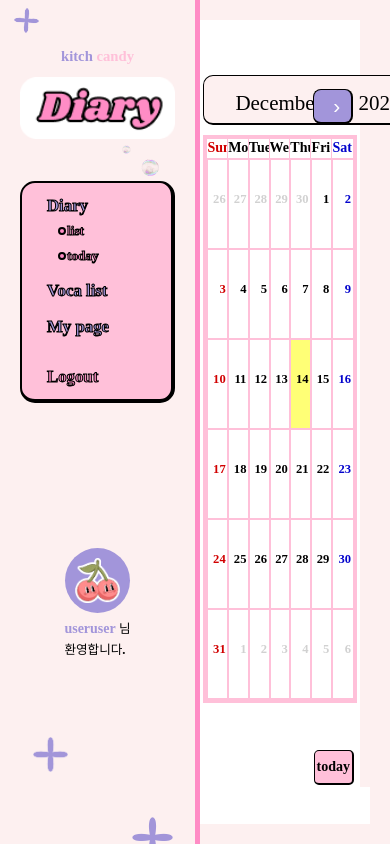
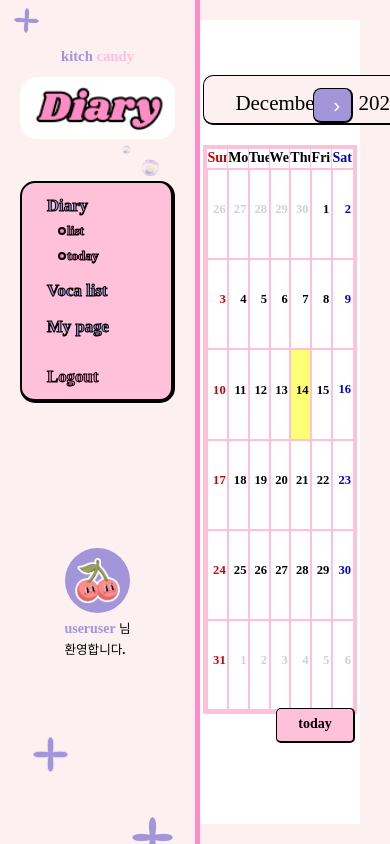
Before and after one commit to kiwowki/KiCanDiary, a React (Create React App) app in the folder client/: page / in a window 390 px wide. Built offline with nearby package versions, Linux system fonts and the light colour scheme.

Commit message:
commit 1.2
캘린더 클릭시 날자 반환

```diff
--- a/client/package.json
+++ b/client/package.json
@@ -19,7 +19,7 @@
     "react-dom": "^18.2.0",
     "react-quill": "^2.0.0",
     "react-redux": "^9.0.4",
-    "react-router-dom": "^6.20.1",
+    "react-router-dom": "^6.21.1",
     "react-scripts": "5.0.1",
     "sass": "^1.69.5",
     "web-vitals": "^2.1.4"
--- a/client/src/App.js
+++ b/client/src/App.js
@@ -9,7 +9,7 @@ const App = () => {
         <BrowserRouter>
             <Routes>
                 <Route path="/" element={<Home />} />
-                <Route path="/write" element={<Write />} />
+                <Route path="/write/:params" element={<Write />} />
             </Routes>
         </BrowserRouter>
     );
--- a/client/src/assets/scss/section/_main.scss
+++ b/client/src/assets/scss/section/_main.scss
@@ -1,9 +1,12 @@
 #wrap {
     #main {
         width: calc(100% - 200px);
+        height: calc(100vh);
         border-left: none;
+
         .main__wrap {
             display: flex;
+            height: 100%;
             justify-content: space-between;
 
             .left {
@@ -30,10 +33,15 @@
                 }
 
                 .today {
-                    width: 100%;
-                    display: flex;
-                    justify-content: flex-end;
-                    padding: 75px 2% 1% 1%;
+                    width: 79px;
+                    position: absolute;
+                    top: 100%;
+                    right: 1%;
+                    text-align: center;
+                    // width: 100%;
+                    // display: flex;
+                    // justify-content: flex-end;
+                    // padding: 5% 2% 20px 1%;
 
                     p {
                         background-color: var(--font-pink1);
@@ -238,12 +246,14 @@
                             }
                         }
                         .all__list {
-                            margin-top: -98px;
+                            margin-top: -110px;
+
                             .my__list {
                                 width: 90%;
                                 margin: 0 auto 10px auto;
                                 font-family: var(--marc);
                                 font-weight: 400;
+                                font-size: 1vw;
                                 position: relative;
 
                                 .list__key {
@@ -280,6 +290,10 @@
                     width: 100%;
                     .date__info {
                     }
+
+                    .today {
+                        right: 17%;
+                    }
                 }
                 .right {
                     display: none;
@@ -287,4 +301,9 @@
             }
         }
     }
+    @media (max-width: 1000px) {
+        .today {
+            right: 1% !important;
+        }
+    }
 }
--- a/client/src/assets/scss/section/layout/_header.scss
+++ b/client/src/assets/scss/section/layout/_header.scss
@@ -1,5 +1,6 @@
 #aside {
     width: 200px;
+    height: 100vh !important;
     border-right: 5px solid var(--font-pink2);
     position: relative;
 
@@ -21,6 +22,7 @@
 
     .aside__wrap {
         height: 100%;
+        height: 100vh;
         padding: 45px 15px 0 15px;
         background-color: var(--bg-pink);
         display: flex;
--- a/client/src/assets/scss/setting/_marginpadding.scss
+++ b/client/src/assets/scss/setting/_marginpadding.scss
@@ -213,6 +213,15 @@
     padding-top: 100px;
 }
 
+.pt1rem {padding-top: 1rem;}
+.pt2rem {padding-top: 2rem;}
+.pt3rem {padding-top: 3rem;}
+.pt4rem {padding-top: 4rem;}
+.pt5rem {padding-top: 5rem;}
+.pt6rem {padding-top: 6rem;}
+.pt7rem {padding-top: 7rem;}
+.pt8rem {padding-top: 8rem;}
+
 // pr
 
 .pr0 {padding-right: 0 !important;}
--- a/client/src/assets/scss/setting/_reset.scss
+++ b/client/src/assets/scss/setting/_reset.scss
@@ -159,11 +159,14 @@ body {
     max-width: 1920px !important;
     height: 100%;
     height: 100vh;
+    max-height: 100%;
     overflow-x: hidden;
+    overflow-y: hidden ;
     margin: 0 auto;
     display: flex;
     flex-wrap: wrap;
     justify-content: flex-end;
+    align-content: stretch; /* 추가 */
 }
 @media (max-width: 650px) {
     #wrap {
--- a/client/src/assets/scss/util/_calendar.scss
+++ b/client/src/assets/scss/util/_calendar.scss
@@ -1,6 +1,7 @@
 .react-calendar {
     width: 50rem;
-    height: 600px;
+    // height: 600px;
+    height: 75vh;
     max-width: 100%;
     background: white;
     font-family: Arial, Helvetica, sans-serif;
@@ -92,6 +93,8 @@
         font-family: 'Pretendard';
         .react-calendar__tile {
             height: 120px;
+            height: 16vh;
+
             font-size: 1vw;
             font-weight: bold;
             background-color: #fff;
@@ -132,6 +135,7 @@
                     background-color: #fff;
                     width: 100%;
                     height: 90px;
+                    height: 10.7vh;
                     border-right: 1px solid var(--font-pink1);
                     border-bottom: 1px solid var(--font-pink1);
                     text-align: right;
@@ -199,7 +203,7 @@
 
 @media (max-width: 1100px) {
     .react-calendar__navigation {
-        padding-bottom: 10px !important;
+        padding-bottom: 20px !important;
     }
     .react-calendar__navigation__label {
     }
--- a/client/src/components/diary/Write.jsx
+++ b/client/src/components/diary/Write.jsx
@@ -2,6 +2,7 @@ import React, { useRef, useState } from 'react'
 import Header from '../layout/Header'
 import ReactQuill from 'react-quill'
 import 'react-quill/dist/quill.snow.css'
+import { useParams } from 'react-router-dom'
 
 const Write = () => {
     const [value, setValue] = useState('')
@@ -21,6 +22,12 @@ const Write = () => {
         const content = quillRef.current?.getEditor().getContents()
         console.log('Content to be saved:', content)
     }
+
+    const date = useParams()
+    console.log(date)
+
+
+
     return (
         <div id="wrap">
             <Header />
--- a/client/src/pages/LeftCalenadr.jsx
+++ b/client/src/pages/LeftCalenadr.jsx
@@ -1,8 +1,29 @@
 import React, { Component, useEffect, useState } from 'react'
 import Calendar from 'react-calendar'
+import { Link, useNavigate } from 'react-router-dom'
 
 const LeftCalenadr = () => {
-    const [value, onChange] = useState(new Date())
+    const [value, setValue] = useState(new Date()); // 달력 전체의 날짜 값
+    const [today, setToday] = useState(() => {
+        const now = new Date();
+        now.setHours(0, 0, 0, 0);
+        return now
+    });     // 오늘 날짜값 상태관리
+
+    const params = `${today.getFullYear()}-${today.getMonth() + 1}-${today.getDate()}`;
+
+    const navigate = useNavigate();
+
+    const onChange = date => {
+        if(date.getTime() === today.getTime()){
+            setValue(date);
+            navigate(`/write/${params}`)
+
+        } else {
+            alert('오늘의 날짜를 선택하도록')
+        }
+    }
+
 
     const isSaturday = (date) => date.getDay() === 6
     const tileClass = ({ date, view }) =>
@@ -36,18 +57,12 @@ const LeftCalenadr = () => {
     )
     // 날짜 포매터
 
-    class MyCalendar extends Component {
-        onPrevClick = () => {}
-        // 이전 버튼 기본 기능 변경
-    }
+
+
     return (
         <div className="left">
             <div className="date__info">
-                {/*<div className="date__today ">
-                <span>December 07, 2023</span>
-                </div>*/}
-
-                <div className="calendar">
+                <div className="calendar relative">
                     <Calendar
                         onChange={onChange}
                         value={value}
@@ -56,10 +71,10 @@ const LeftCalenadr = () => {
                         navigationLabel={navigationLabel}
                         //  prev2ButtonOnClick={this.onPrevClick}
                     />
+                    <div className="today">
+                        <p><Link to={`/write/${params}`}> today </Link></p>
+                    </div>
                 </div>
-            </div>
-            <div className="today">
-                <p> today </p>
             </div>
         </div>
     )
--- a/client/src/pages/RightInfo.jsx
+++ b/client/src/pages/RightInfo.jsx
@@ -46,7 +46,7 @@ const RightInfo = () => {
                                 </div>
                             </div>
 
-                            <div className="voca__list pt100">
+                            <div className="voca__list pt6rem">
                                 <div className="list__title mb20">
                                     <div className="tit">
                                         <p className="whiteSpaceNo">vocabulary List</p>
```
